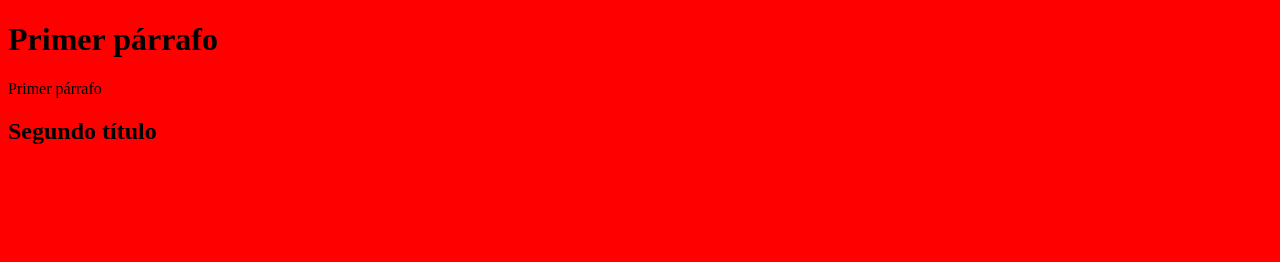
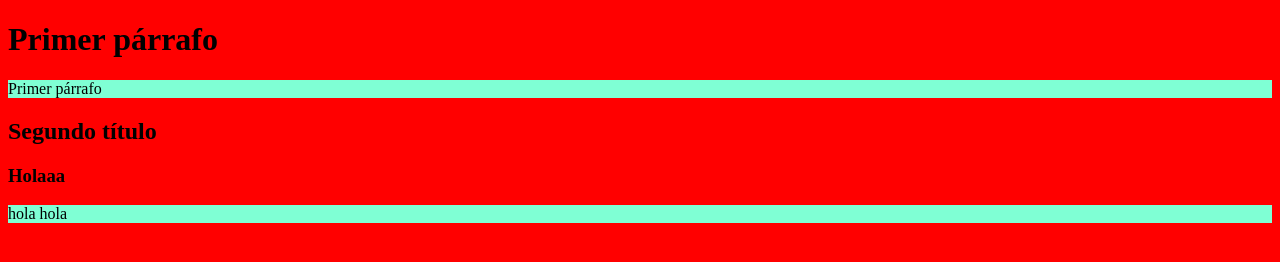
Before and after one commit to daniellaprs/git1, a plain HTML site: page index.html in a window 1280 px wide. Drawn offline with Linux system fonts and the light colour scheme.

Commit message:
2 cambios en index y 1 cambio css

```diff
--- a/index.html
+++ b/index.html
@@ -11,5 +11,7 @@
     <h1>Primer párrafo</h1>
     <p>Primer párrafo</p>
     <h2>Segundo título</h2>
+    <h3>Holaaa</h3>
+    <p>hola hola</p>
 </body>
 </html>
--- a/style.css
+++ b/style.css
@@ -2,3 +2,6 @@
 body{
     background-color: red;
 }
+p{
+    background-color: aquamarine;
+}
```
